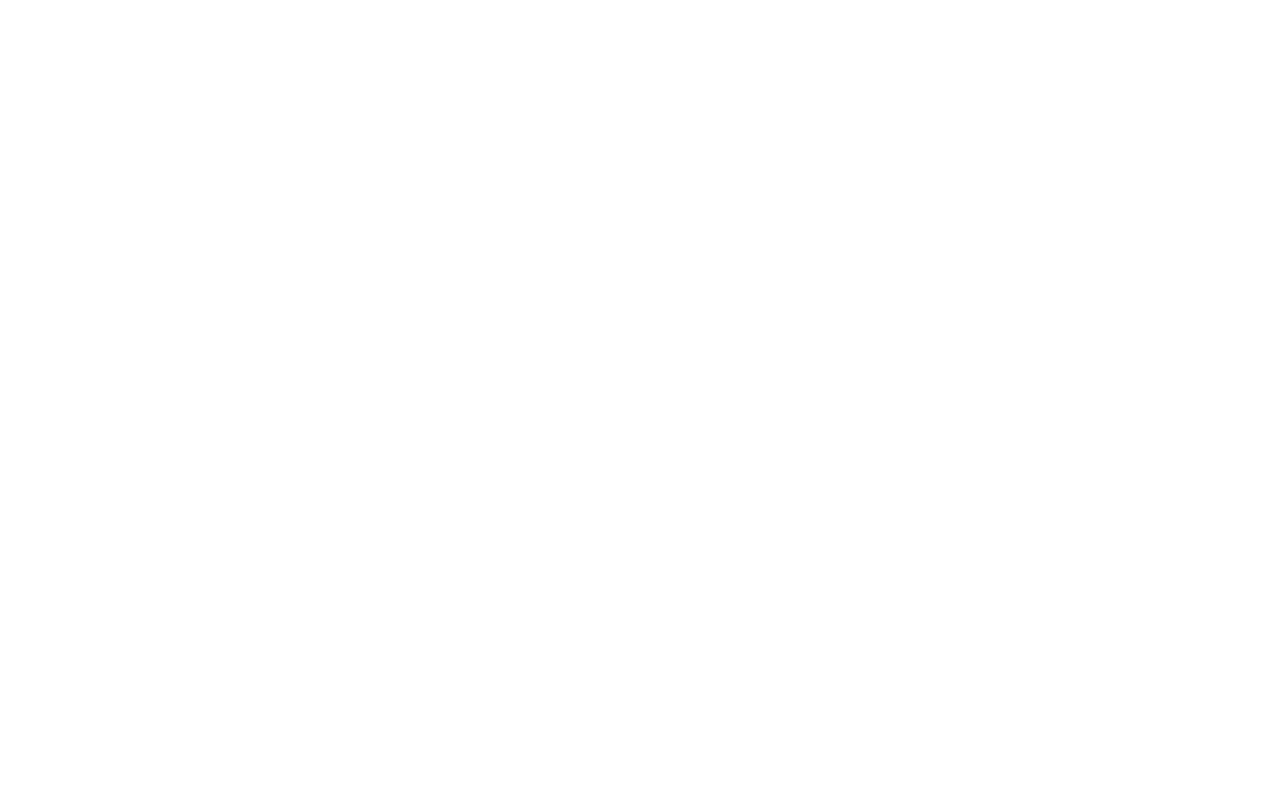
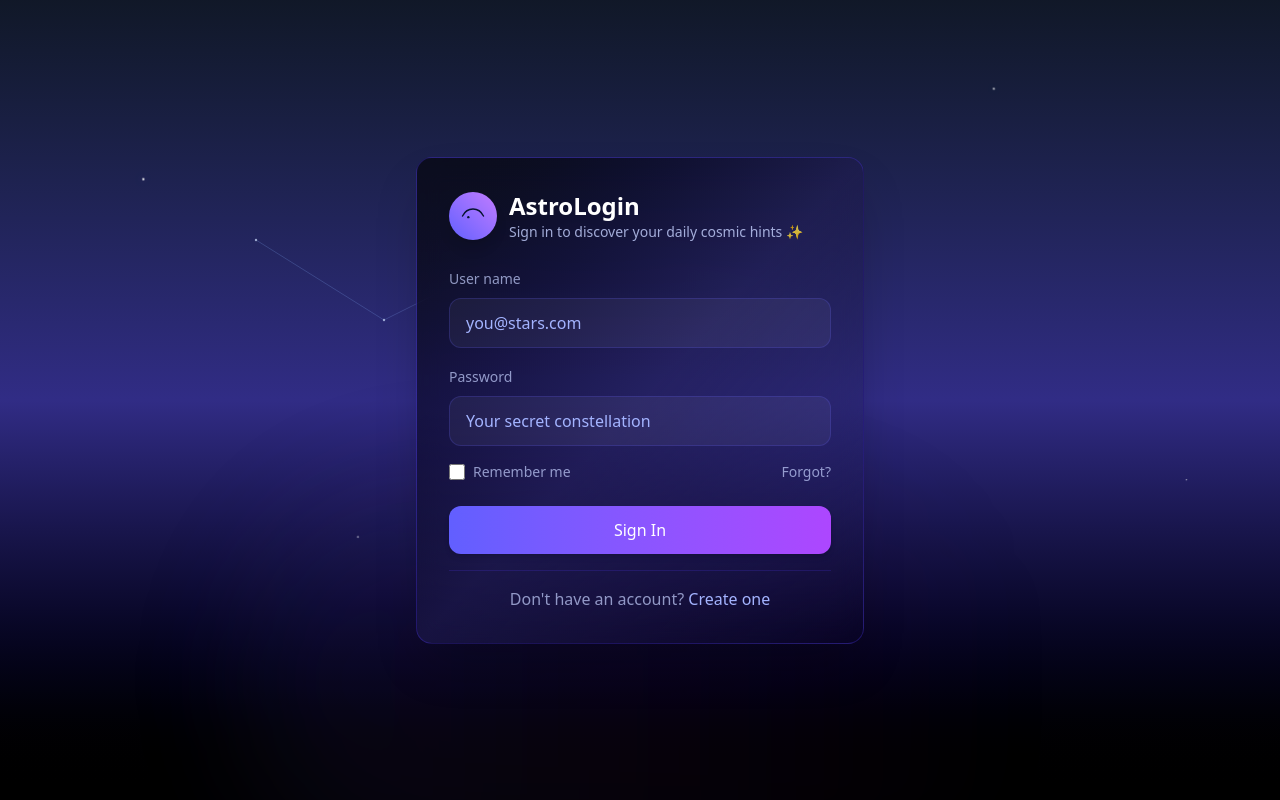
Before and after one commit to IT-HARISH-R/User, a React (Vite) app: page /login in a window 1280 px wide. Before the commit this address had no page. Built offline with nearby package versions, Linux system fonts and the light colour scheme.

Commit message:
Axios install + Login Api With Django

```diff
--- a/package.json
+++ b/package.json
@@ -11,6 +11,8 @@
   },
   "dependencies": {
     "@tailwindcss/vite": "^4.1.13",
+    "axios": "^1.12.1",
+    "framer-motion": "^12.23.12",
     "react": "^19.1.1",
     "react-dom": "^19.1.1",
     "react-router-dom": "^7.8.2",
--- a/src/App.jsx
+++ b/src/App.jsx
@@ -1,11 +1,13 @@
 import React from 'react'
 import { Routes, Route } from "react-router-dom";
 import Home from './Page/Home';
+import Login from './Page/Login';
 
 const App = () => {
   return (
     <Routes>
       <Route path="/" element={<Home />} />
+      <Route path="/login" element={<Login />} />
     </Routes>
   )
 }
--- /dev/null
+++ b/src/Page/Login.jsx
@@ -0,0 +1,150 @@
+import React, { useState } from "react";
+import { motion } from "framer-motion";
+import authServices from "../server/auth/authServices";
+
+export default function AstrolLogin() {
+  const [username, setUsername] = useState("");
+  const [password, setPassword] = useState("");
+
+  const handlLogin = async (e) => {
+    e.preventDefault(); // prevent default form submit
+    try {
+      const res = await authServices.Login({ username, password });
+      console.log("Login Response:", res.data);
+      alert("Login Success ✅");
+
+    } catch (err) {
+      console.error("Login Error:", err);
+      alert("Login Failed ❌");
+    }
+  };
+
+  return (
+    <div className="min-h-screen flex items-center justify-center bg-gradient-to-b from-gray-900 via-indigo-900 to-black relative overflow-hidden">
+
+      {/* twinkling stars layer */}
+      <div className="absolute inset-0 pointer-events-none">
+        <svg className="w-full h-full" preserveAspectRatio="none" xmlns="http://www.w3.org/2000/svg">
+          <defs>
+            <radialGradient id="g1" cx="50%" cy="50%" r="50%">
+              <stop offset="0%" stopColor="#fff" stopOpacity="1" />
+              <stop offset="100%" stopColor="#fff" stopOpacity="0" />
+            </radialGradient>
+          </defs>
+
+          {/* stars */}
+          <circle className="star animate-twinkle" cx="10%" cy="20%" r="1.7" fill="url(#g1)" />
+          <circle className="star animate-twinkle animation-delay-200" cx="25%" cy="60%" r="1.2" fill="url(#g1)" />
+          <circle className="star animate-twinkle animation-delay-400" cx="70%" cy="10%" r="1.5" fill="url(#g1)" />
+          <circle className="star animate-twinkle animation-delay-600" cx="85%" cy="55%" r="1.0" fill="url(#g1)" />
+          <circle className="star animate-twinkle animation-delay-800" cx="40%" cy="30%" r="1.4" fill="url(#g1)" />
+
+          {/* constellation */}
+          <g className="opacity-70">
+            <line x1="20%" y1="30%" x2="30%" y2="40%" stroke="#8ab4ff66" strokeWidth="0.8" className="animate-line" />
+            <line x1="30%" y1="40%" x2="45%" y2="28%" stroke="#8ab4ff66" strokeWidth="0.8" className="animate-line animation-delay-300" />
+            <line x1="45%" y1="28%" x2="62%" y2="38%" stroke="#8ab4ff66" strokeWidth="0.8" className="animate-line animation-delay-600" />
+            <circle cx="20%" cy="30%" r="1.2" fill="#cfe2ff" />
+            <circle cx="30%" cy="40%" r="1.2" fill="#cfe2ff" />
+            <circle cx="45%" cy="28%" r="1.2" fill="#cfe2ff" />
+            <circle cx="62%" cy="38%" r="1.2" fill="#cfe2ff" />
+          </g>
+        </svg>
+      </div>
+
+      {/* centered card */}
+      <motion.div
+        initial={{ y: 30, opacity: 0 }}
+        animate={{ y: 0, opacity: 1 }}
+        transition={{ duration: 0.6 }}
+        className="relative z-10 w-full max-w-md mx-4 bg-gradient-to-br from-black/60 via-indigo-950/60 to-transparent border border-indigo-600/30 rounded-2xl p-8 shadow-2xl backdrop-blur-md"
+      >
+        <div className="flex items-center gap-3 mb-6">
+          <div className="w-12 h-12 rounded-full bg-gradient-to-tr from-indigo-500 to-purple-400 flex items-center justify-center shadow-lg">
+            <svg width="28" height="28" viewBox="0 0 24 24" fill="none" xmlns="http://www.w3.org/2000/svg">
+              <path d="M3 12C5 8 8 6 12 6s7 2 9 6" stroke="#06132f" strokeWidth="1.2" strokeLinecap="round" strokeLinejoin="round" />
+              <circle cx="8" cy="13" r="1" fill="#06132f" />
+            </svg>
+          </div>
+          <div>
+            <h2 className="text-2xl font-semibold text-white">AstroLogin</h2>
+            <p className="text-sm text-indigo-200/80">Sign in to discover your daily cosmic hints ✨</p>
+          </div>
+        </div>
+
+        {/* Login form */}
+        <form className="space-y-4" onSubmit={handlLogin}>
+          <div>
+            <label className="text-sm text-indigo-200/70">User name</label>
+            <motion.input
+              whileFocus={{ scale: 1.01 }}
+              className="w-full mt-2 px-4 py-3 rounded-xl bg-white/5 border border-indigo-500/20 placeholder-indigo-300 text-white outline-none"
+              placeholder="you@stars.com"
+              // type="email"
+              required
+              value={username}
+              onChange={(e) => setUsername(e.target.value)}
+            />
+          </div>
+
+          <div>
+            <label className="text-sm text-indigo-200/70">Password</label>
+            <motion.input
+              whileFocus={{ scale: 1.01 }}
+              className="w-full mt-2 px-4 py-3 rounded-xl bg-white/5 border border-indigo-500/20 placeholder-indigo-300 text-white outline-none"
+              placeholder="Your secret constellation"
+              type="password"
+              required
+              value={password}
+              onChange={(e) => setPassword(e.target.value)}
+            />
+          </div>
+
+          <div className="flex items-center justify-between text-sm text-indigo-200/70">
+            <label className="flex items-center gap-2">
+              <input type="checkbox" className="form-checkbox h-4 w-4 rounded-md accent-indigo-400" />
+              Remember me
+            </label>
+            <a href="#" className="hover:underline">Forgot?</a>
+          </div>
+
+          <motion.button
+            whileHover={{ scale: 1.02, y: -2 }}
+            whileTap={{ scale: 0.98 }}
+            className="w-full mt-2 py-3 rounded-xl bg-gradient-to-r from-indigo-500 to-purple-500 text-white font-medium shadow-md"
+            type="submit"
+          >
+            Sign In
+          </motion.button>
+
+          <div className="pt-4 border-t border-indigo-600/20 text-center text-indigo-200/70">
+            Don't have an account? <a className="text-indigo-300 hover:underline" href="#">Create one</a>
+          </div>
+        </form>
+      </motion.div>
+
+      {/* footer constellation glow */}
+      <div className="absolute -bottom-20 left-1/2 transform -translate-x-1/2 w-[800px] h-[400px] rounded-full bg-gradient-to-r from-indigo-900/20 via-purple-900/10 to-transparent blur-3xl pointer-events-none opacity-80"></div>
+
+      {/* 🔮 Twinkle + Line Animations */}
+      <style>{`
+        .star { filter: drop-shadow(0 0 6px rgba(200,220,255,0.9)); }
+        @keyframes twinkle {
+          0%, 100% { opacity: 0.2; transform: scale(0.95); }
+          50% { opacity: 1; transform: scale(1.12); }
+        }
+        .animate-twinkle { animation: twinkle 3.6s infinite ease-in-out; }
+        .animation-delay-200 { animation-delay: .2s; }
+        .animation-delay-400 { animation-delay: .4s; }
+        .animation-delay-600 { animation-delay: .6s; }
+        .animation-delay-800 { animation-delay: .8s; }
+
+        @keyframes draw-line {
+          from { stroke-dasharray: 0 200; }
+          to { stroke-dasharray: 200 0; }
+        }
+        .animate-line { stroke-dasharray: 0 200; animation: draw-line 1.4s ease forwards; }
+      `}</style>
+    </div>
+  );
+}
--- /dev/null
+++ b/src/server/auth/authServices.js
@@ -0,0 +1,18 @@
+import api from "../axios"
+
+const authServices = {
+    Login: async (data) => {
+        try {
+            console.log(data)
+            const res = await api.post('user/login/', data)
+            console.log(res)
+            return res
+        }
+        catch (err) {
+            console.error("Login error:", err);
+            throw err;
+        }
+    }
+}
+
+export default authServices
--- /dev/null
+++ b/src/server/axios.js
@@ -0,0 +1,8 @@
+import axios from "axios";
+
+const api = axios.create({
+  baseURL: "http://127.0.0.1:8000/", // Django backend URL
+  withCredentials: true,           // important if CORS_ALLOW_CREDENTIALS = True
+});
+
+export default api;
```
Also changed, not shown: 2 other files (tests, documents, lock files or other folders).
